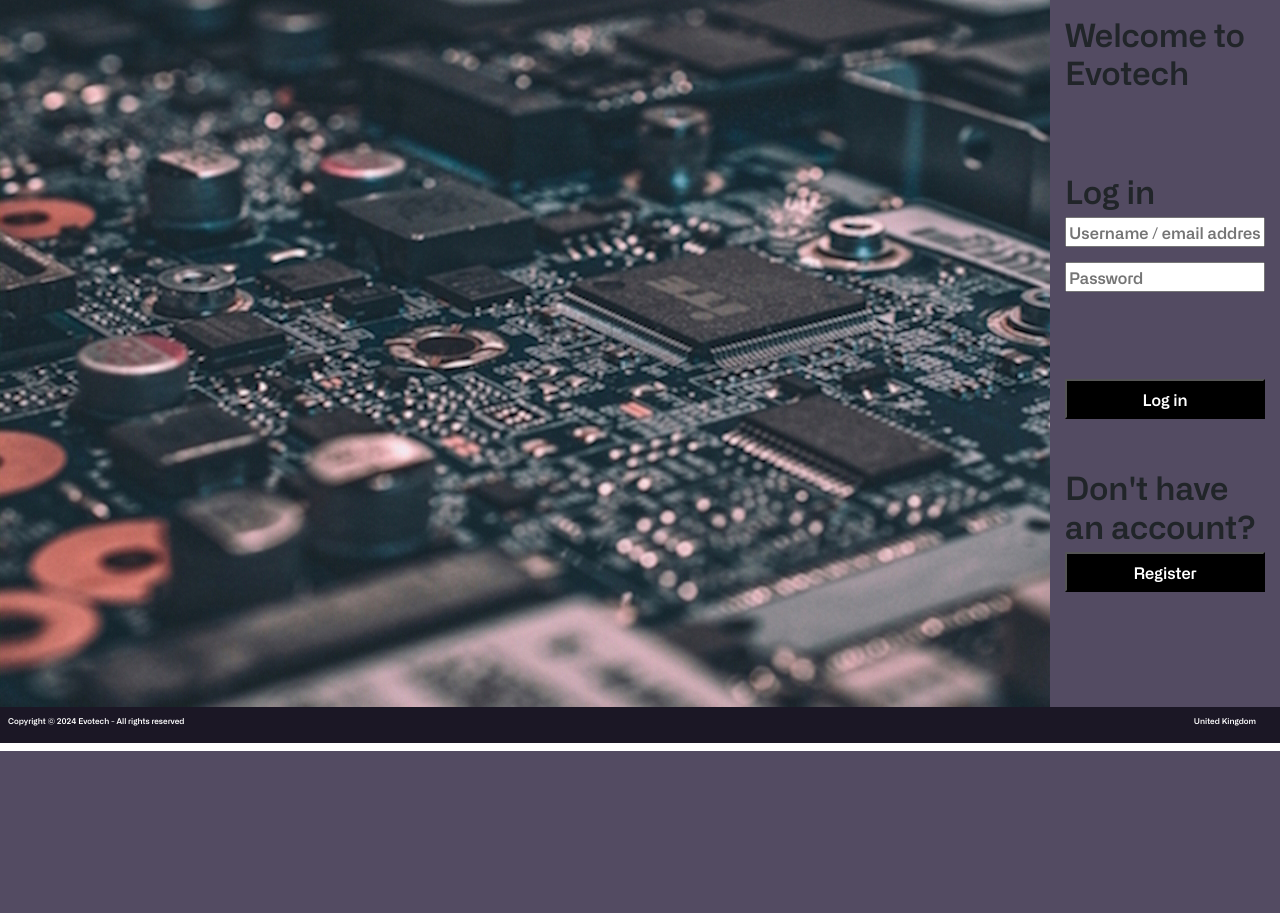
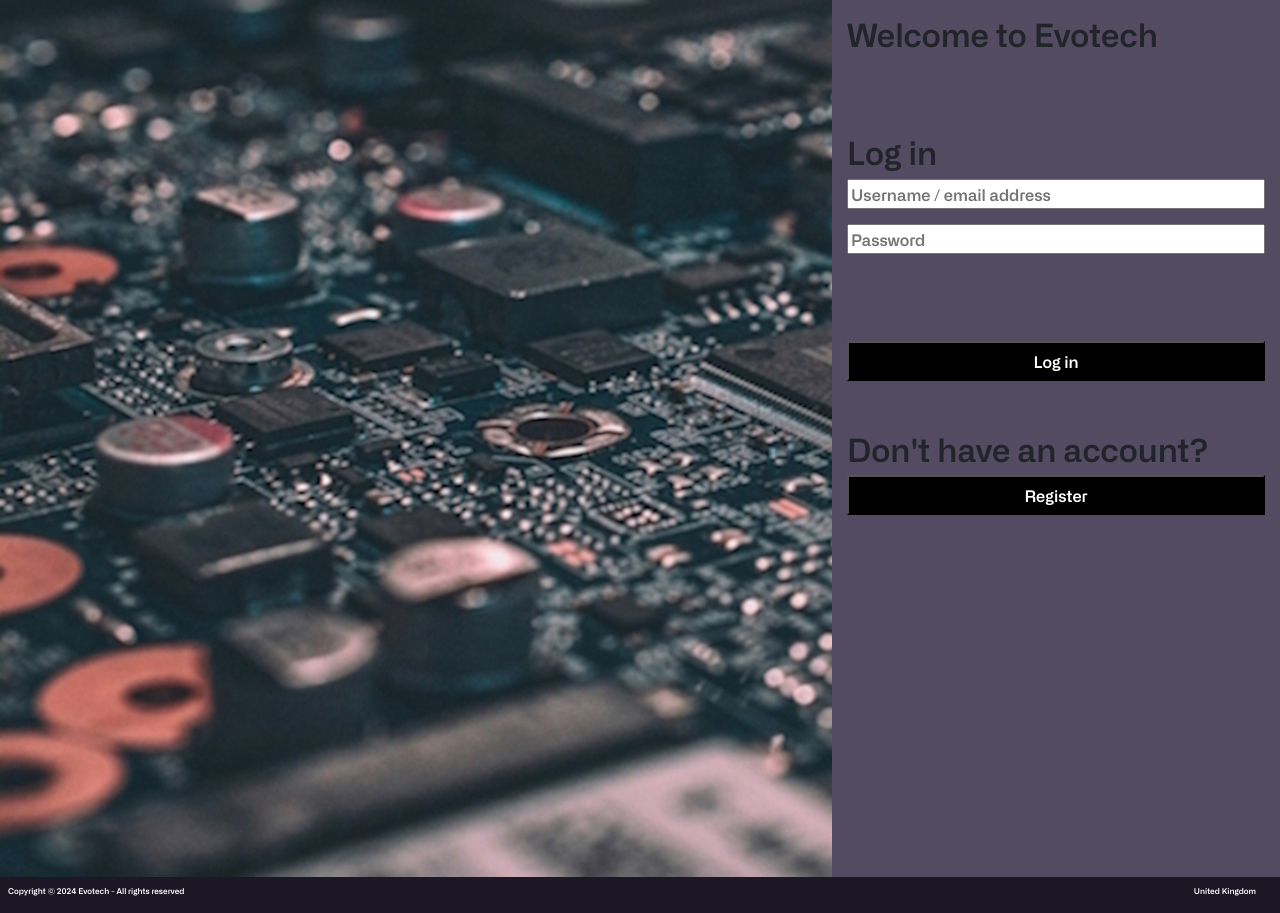
Before and after one commit to aston-cs2tp-evotech/evotech, a PHP site: page /login in a window 1280 px wide; the page is wider, and only the part inside the window is pictured. Shown: the part 49-962 px from the top of that part. Before the commit the page ends 800 px from the top of that part, so only its background shows below. Run offline with PHP 8.4, Linux system fonts and the light colour scheme; data that the repository does not hold is empty; a stand-in replaces the project's code that opens the database connection.

Commit message:
Change login.css so that there is no gap on larger screens

```diff
--- a/view/css/login.css
+++ b/view/css/login.css
@@ -55,29 +55,30 @@ h2 {
 }
 
 .login {
+    max-width: 100%;
+    max-height: 100%;
     display: flex;
     justify-content: space-between;
-    max-width: 1550px;
     margin: 0px auto;
 }
 
 .login-image {
-    width: 1050px;
-    height: 708px;
+    width: 65%;
     margin: 0px auto;
     padding: 0px;
     background-color: #534B62;
-    align-content: left;
     text-align: center;
+    box-sizing: border-box;
+    object-fit: contain;
 }
 
 .login-form {
-    width: 500px;
+    width: 35%;
     margin: 0px auto;
     padding: 15px;
     background-color: #534B62;
-    align-content: right;
     text-align: center;
+    box-sizing: border-box;
 }
 
 .error {
--- a/view/login.php
+++ b/view/login.php
@@ -76,7 +76,7 @@ if (isset($_SESSION['uid'])) {
 
         </div>
 
-        </section>
+    </div>
 
     </main>
 
```
Also changed, not shown: view/images/loginimage.jpg. Lines whose indentation alone changed are shown as unchanged.
